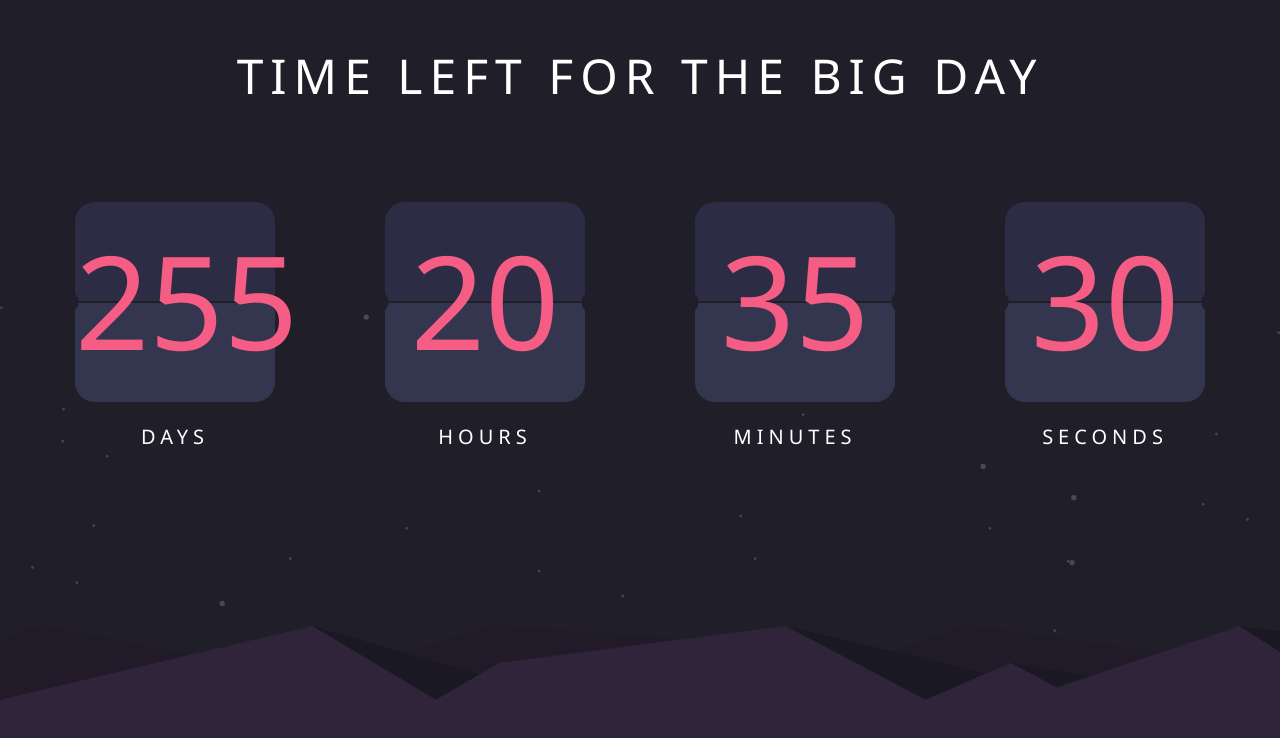
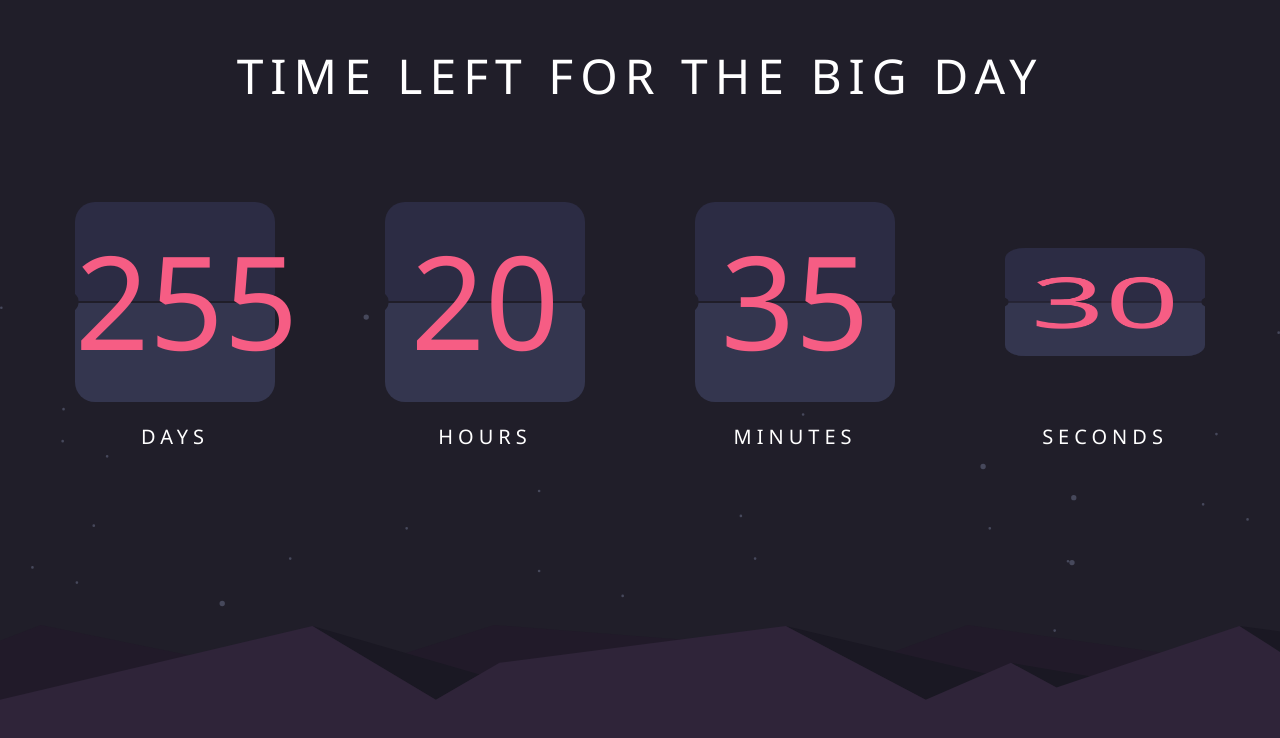
Before and after one commit to RakeshKrGorai/Countdown-timer, a React (Vite) app: page / in a window 1280 px wide. Shown: the top 738 px of the page. Built offline with nearby package versions, Linux system fonts and the light colour scheme.

Commit message:
May be seconds component folding done

```diff
--- a/src/CountDown.tsx
+++ b/src/CountDown.tsx
@@ -36,12 +36,12 @@ export default function CountDown() {
     setInterval(function () {
       // setTime(time - 1);
       setSeconds((currentSecond) => currentSecond - 1);
+      setIsFoldingSeconds(!isFoldingSeconds);
       if (seconds === 0) {
-        setIsFoldingSeconds(true);
+        setIsFoldingMinutes(!isFoldingMinutes);
         setMinutes((currentMinutes) => currentMinutes - 1);
       }
       if (minutes === 0) {
-        setIsFoldingMinutes(true);
         setHours((currentHours) => currentHours - 1);
       }
       if (hours === 0) {
```
